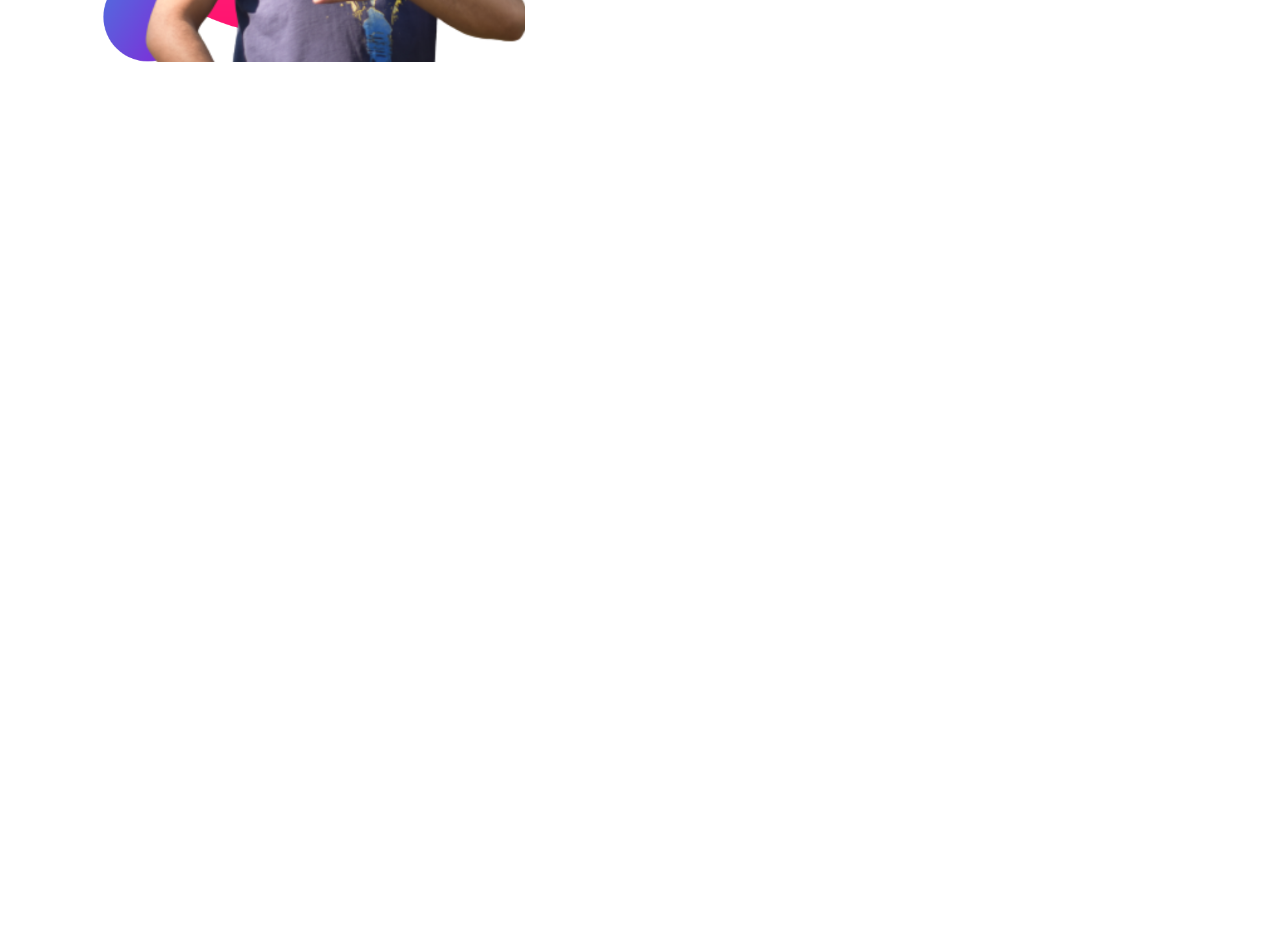
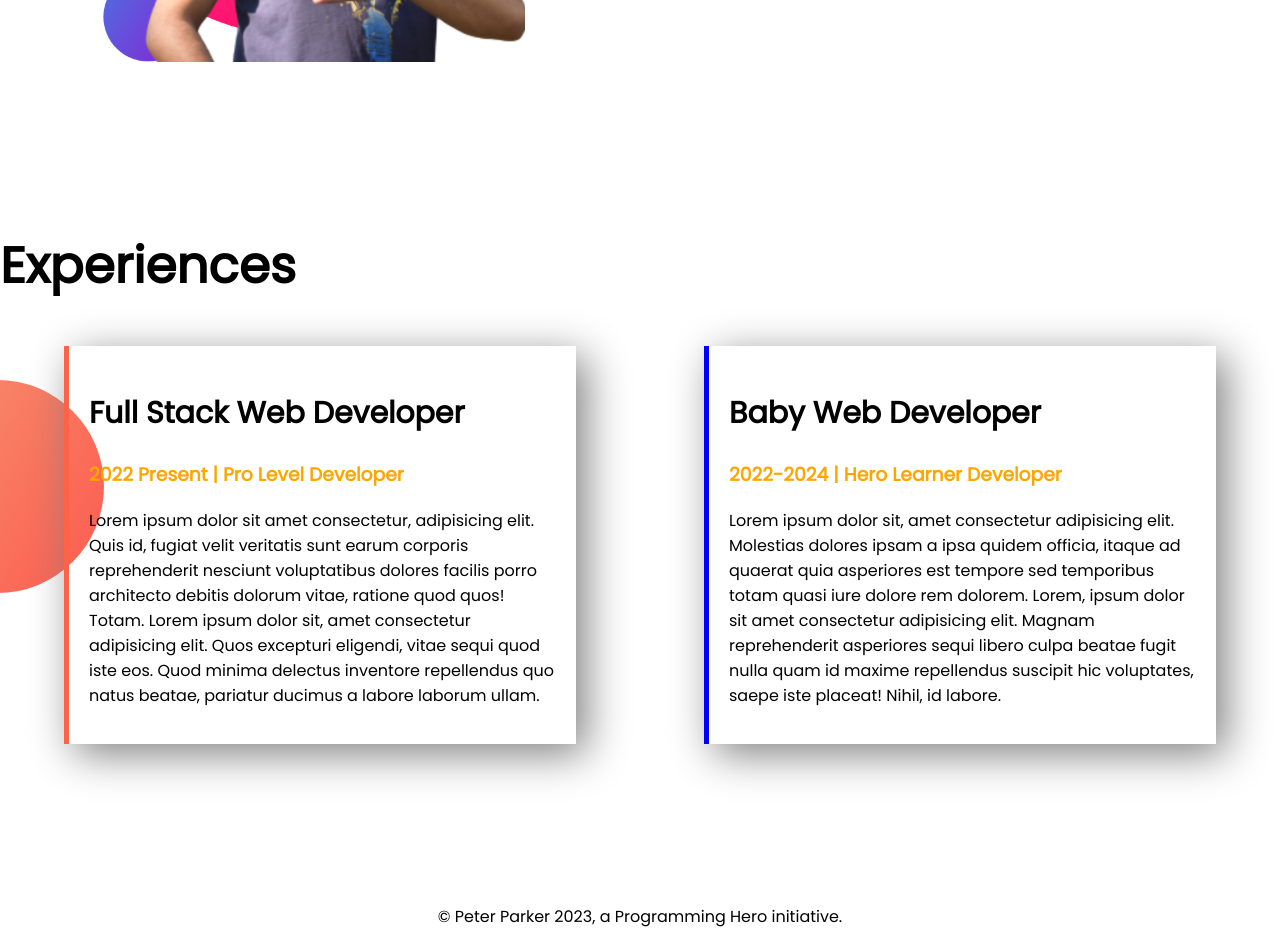
Before and after one commit to anikshajol/practice-portfolio, a plain HTML site: page index.html in a window 1280 px wide. Shown: the part 1005-1950 px from the top of the page. Before the commit the page ends 1234 px from the top, so only its background shows below. Drawn offline with Linux system fonts and the light colour scheme.

Commit message:
add border stylr and footer

```diff
--- a/index.html
+++ b/index.html
@@ -14,7 +14,7 @@
     <link rel="stylesheet" href="style.css" />
   </head>
   <body>
-    <section id="heading">
+    <section class="heading flex">
       <div class="half_width">
         <h1>Welcome To</h1>
 
@@ -45,7 +45,7 @@
 
     <!-- Section 2 -->
 
-    <section id="dram_big">
+    <section class="dram_big flex">
       <div class="half_width">
         <img src="./img/anikbg2.png" alt="Image of Anik with a background" />
       </div>
@@ -62,5 +62,42 @@
         <a href="#" class="download_resume link_button">Download resume</a>
       </div>
     </section>
+
+    <!-- Experience area section -->
+    <section class="experience_area">
+      <h1>Experiences</h1>
+      <div class="flex">
+        <div id="full-stack-developer" class="experience_item">
+          <h2>Full Stack Web Developer</h2>
+          <h3 class="name_color">2022 Present | Pro Level Developer</h3>
+          <p>
+            Lorem ipsum dolor sit amet consectetur, adipisicing elit. Quis id,
+            fugiat velit veritatis sunt earum corporis reprehenderit nesciunt
+            voluptatibus dolores facilis porro architecto debitis dolorum vitae,
+            ratione quod quos! Totam. Lorem ipsum dolor sit, amet consectetur
+            adipisicing elit. Quos excepturi eligendi, vitae sequi quod iste
+            eos. Quod minima delectus inventore repellendus quo natus beatae,
+            pariatur ducimus a labore laborum ullam.
+          </p>
+        </div>
+
+        <div id="baby-developer" class="experience_item">
+          <h2>Baby Web Developer</h2>
+          <h3 class="name_color">2022-2024 | Hero Learner Developer</h3>
+          <p>
+            Lorem ipsum dolor sit, amet consectetur adipisicing elit. Molestias
+            dolores ipsam a ipsa quidem officia, itaque ad quaerat quia
+            asperiores est tempore sed temporibus totam quasi iure dolore rem
+            dolorem. Lorem, ipsum dolor sit amet consectetur adipisicing elit.
+            Magnam reprehenderit asperiores sequi libero culpa beatae fugit
+            nulla quam id maxime repellendus suscipit hic voluptates, saepe iste
+            placeat! Nihil, id labore.
+          </p>
+        </div>
+      </div>
+    </section>
+    <footer>
+      <p>&copy; Peter Parker 2023, a Programming Hero initiative.</p>
+    </footer>
   </body>
 </html>
--- a/style.css
+++ b/style.css
@@ -5,6 +5,10 @@ body {
 
 h1 {
   font-size: 50px;
+}
+
+h2 {
+  font-size: 30px;
 }
 
 .name_color {
@@ -21,12 +25,12 @@ h1 {
   object-fit: cover;
 }
 
-section {
+.flex {
   display: flex;
   margin-bottom: 10rem;
 }
 
-#heading {
+.heading {
   background-image: url(./img/top-banner.png);
   background-repeat: no-repeat;
 }
@@ -41,8 +45,34 @@ section {
   text-transform: uppercase;
 }
 
-#dram_big {
+.dram_big {
   background-image: url(./img/dream-bg.png);
   background-repeat: no-repeat;
   background-position: right;
 }
+
+.experience_area {
+  background-image: url(./img/exp-bg.png);
+  background-repeat: no-repeat;
+  background-position: left;
+}
+
+.experience_item {
+  box-shadow: 10px 10px 40px gray;
+  width: 40%;
+  margin-left: 5%;
+  margin-right: 5%;
+  padding: 20px;
+}
+
+#full-stack-developer {
+  border-left: 5px solid tomato;
+}
+
+#baby-developer {
+  border-left: 5px solid blue;
+}
+
+footer {
+  text-align: center;
+}
```
